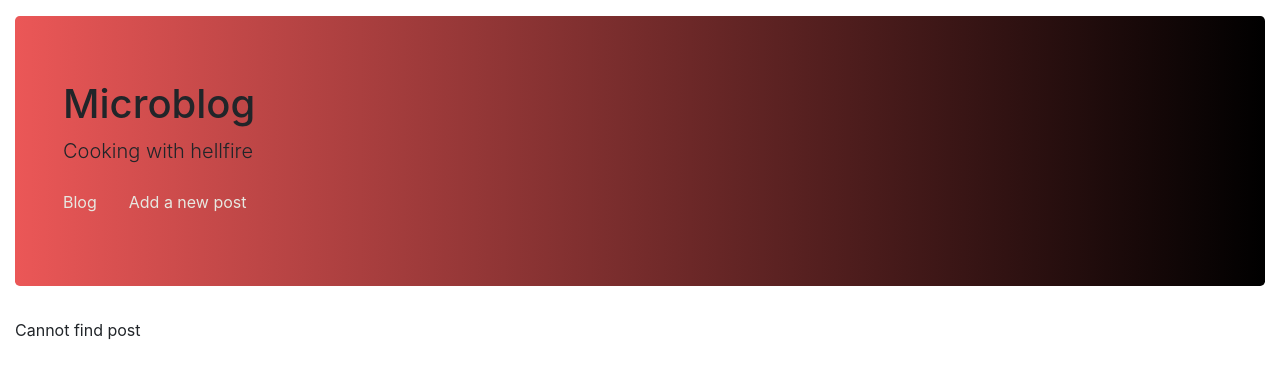
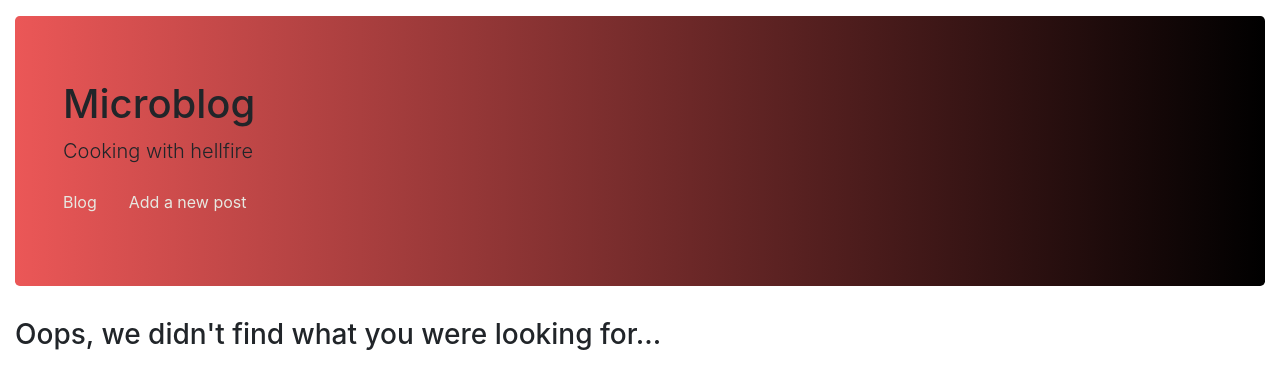
Before and after one commit to stephaniesimms/react-redux-microblog, a React (Create React App) app in the folder frontend/: page /posts/1 in a window 1280 px wide. Shown: the top 388 px of the page. Built offline with nearby package versions, Linux system fonts and the light colour scheme; no server answers.

Commit message:
added custom NotFound component to Routes and Post

```diff
--- /dev/null
+++ b/frontend/src/components/NotFound.js
@@ -0,0 +1,20 @@
+import React, { Component } from 'react';
+// import "./NotFound.css"
+
+/**
+ * NotFound: rendered when page does not match
+ * any of the routes
+ */
+
+class NotFound extends Component {
+  render() {
+    return (
+      <div className='not-found'>
+        <h3 className='not-found-message'>
+          Oops, we didn't find what you were looking for...
+        </h3>
+      </div>
+    );
+  }
+}
+export default NotFound;
--- a/frontend/src/components/Routes.js
+++ b/frontend/src/components/Routes.js
@@ -3,12 +3,14 @@ import { Switch, Redirect, Route } from 'react-router-dom';
 import Homepage from './Homepage';
 import Post from '../containers/Post';
 import NewPost from '../containers/NewPost';
+import NotFound from '../components/NotFound';
 
 /** Routes to:
  *
  *   - homepage
  *   - new form
  *   - individual posts
+ *   - 404 page not found
  */
 class Routes extends Component {
   render() {
@@ -17,7 +19,7 @@ class Routes extends Component {
         <Route path='/' exact render={() => <Homepage />} />
         <Route path='/new' exact render={rtProps => <NewPost {...rtProps}/>} />
         <Route path='/posts/:postId' exact render={rtProps => <Post {...rtProps} />} />
-        <Redirect to='/' />
+        <Route render={() => <NotFound />} />
       </Switch>
     );
   }
--- a/frontend/src/containers/Post.js
+++ b/frontend/src/containers/Post.js
@@ -4,6 +4,7 @@ import PostForm from '../components/PostForm';
 import PostDisplay from '../components/PostDisplay';
 import CommentList from '../components/CommentList';
 import CommentForm from '../components/CommentForm';
+import NotFound from '../components/NotFound';
 import {
   sendDeleteToAPI,
   sendUpdateToAPI,
@@ -90,19 +91,21 @@ export class Post extends Component {
 
   /** Render:
    *
-   * - if not post yet, show a loading message
+   * - if backend does not find post, display 404 not found msg
+   * - if no post yet, show a loading message
    * - if editing, show the edit form & comments
-   * - if not, show the post & comments
+   * - if not editing, show the post & comments
    */
+
   render() {
     if (this.props.error) {
-      return <p>Cannot find post</p>;
+      return <NotFound />;
     }
 
     const post = this.props.post;
 
     if (!post) {
-      return 'Loading...';
+      return <b>'Loading...'</b>;
     }
 
     return (
```
Also changed, not shown: frontend/src/components/NotFound.css (added).
